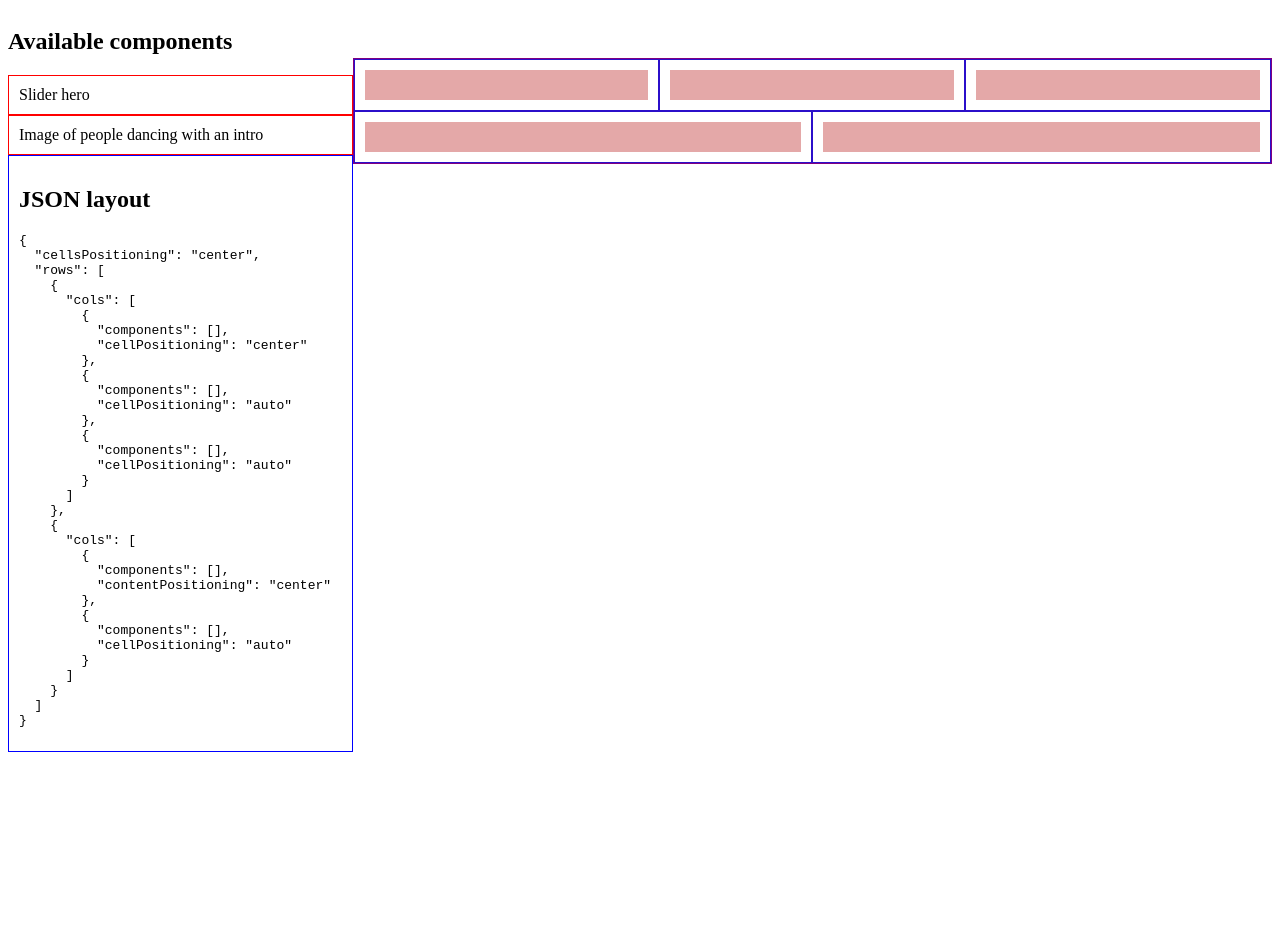
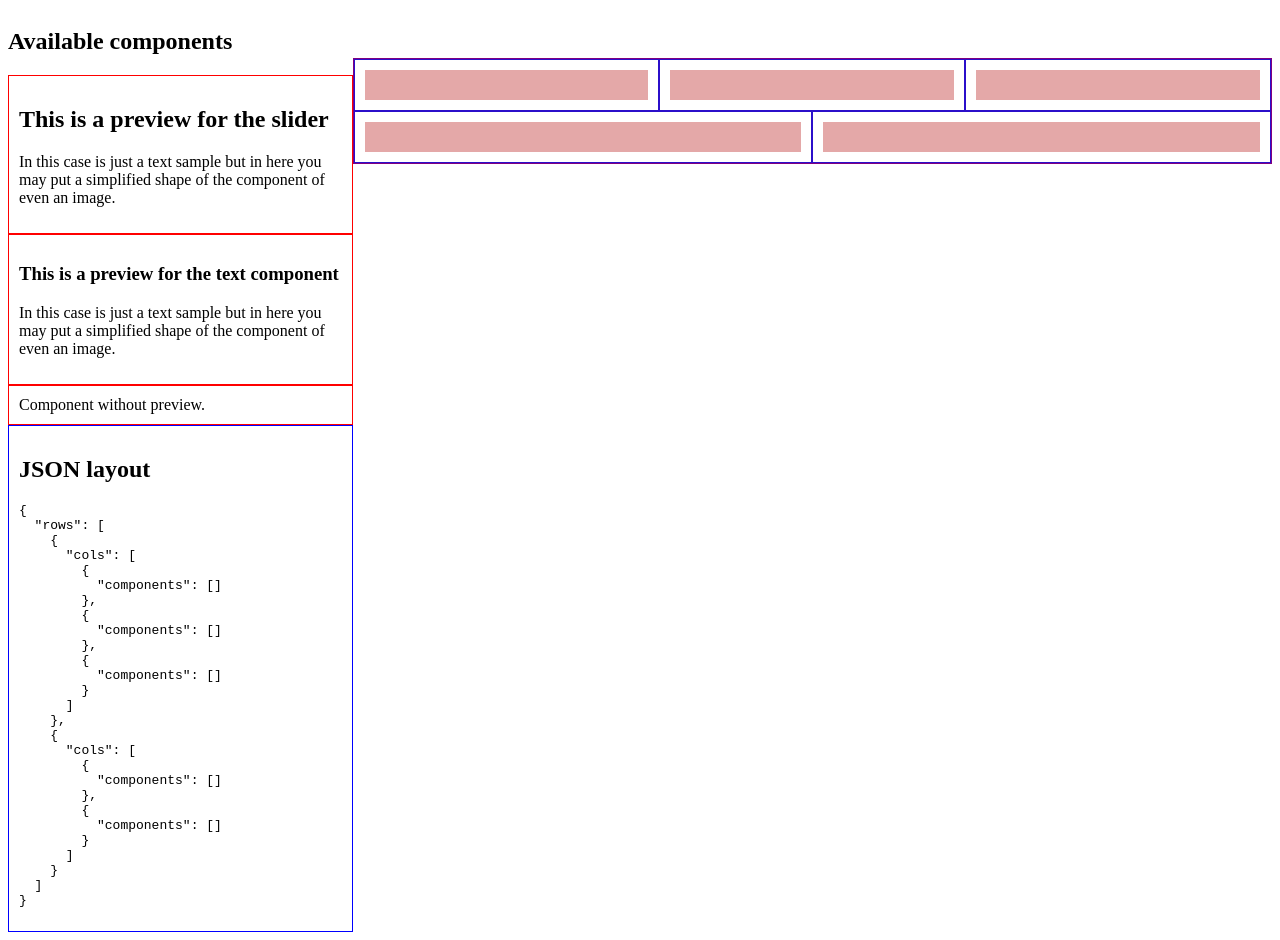
Before and after one commit to capynet/drupal-multivalued-entity-reference-layout-builder, a Vue app in the folder ui/: page / in a window 1280 px wide. Before the commit the page ends 800 px from the top, so only its background shows below. Built offline with nearby package versions, Linux system fonts and the light colour scheme; data requests are answered from the project's data file.

Commit message:
Cleaning a bit the basic idea.

```diff
--- a/ui/mock.json
+++ b/ui/mock.json
@@ -1,32 +1,26 @@
 {
   "layout": {
-    "cellsPositioning": "center",
     "rows": [
       {
         "cols": [
           {
-            "components": [],
-            "cellPositioning": "center"
+            "components": []
           },
           {
-            "components": [],
-            "cellPositioning": "auto"
+            "components": []
           },
           {
-            "components": [],
-            "cellPositioning": "auto"
+            "components": []
           }
         ]
       },
       {
         "cols": [
           {
-            "components": [],
-            "contentPositioning": "center"
+            "components": []
           },
           {
-            "components": [],
-            "cellPositioning": "auto"
+            "components": []
           }
         ]
       }
@@ -36,11 +30,18 @@
   "components": [
     {
       "id": "slider-1",
-      "label": "Slider hero"
+      "label": "Slider hero",
+      "preview": "<h1>This is a preview for the slider</h1><p>In this case is just a text sample but in here you may put a simplified shape of the component of even an image.</p>"
     },
     {
       "id": "image-with-text-2",
-      "label": "Image of people dancing with an intro"
+      "label": "Image of people dancing with an intro",
+      "preview": "<h3>This is a preview for the text component</h3><p>In this case is just a text sample but in here you may put a simplified shape of the component of even an image.</p>"
+    },
+    {
+      "id": "no-prev-comp",
+      "label": "Component without preview.",
+      "preview": ""
     }
   ]
 }
--- a/ui/src/components/AvailableComponents.vue
+++ b/ui/src/components/AvailableComponents.vue
@@ -10,7 +10,7 @@
       group="cell"
     >
       <template #item="{ element }">
-        <div class="lc-component">{{ element.label }}</div>
+        <div class="lc-component" v-html="element.preview || element.label"></div>
       </template>
     </draggable>
   </section>
--- a/ui/src/components/DOMField.vue
+++ b/ui/src/components/DOMField.vue
@@ -14,7 +14,7 @@
           group="cell"
         >
           <template #item="{ element }">
-            <div class="lc-component">{{ element.label }}</div>
+            <div class="lc-component" v-html="element.preview || element.label"></div>
           </template>
         </draggable>
 
--- a/ui/src/store.js
+++ b/ui/src/store.js
@@ -24,7 +24,7 @@ export default function useLayout() {
 
         for (let i = 0; i < cols; i++) {
             // colTpl must be inside the loop to avoid references to the same object.
-            const colTpl = { "components": [], "contentPositioning": "auto" };
+            const colTpl = { "components": [] };
             rowTpl.cols.push(colTpl);
         }
 
```
